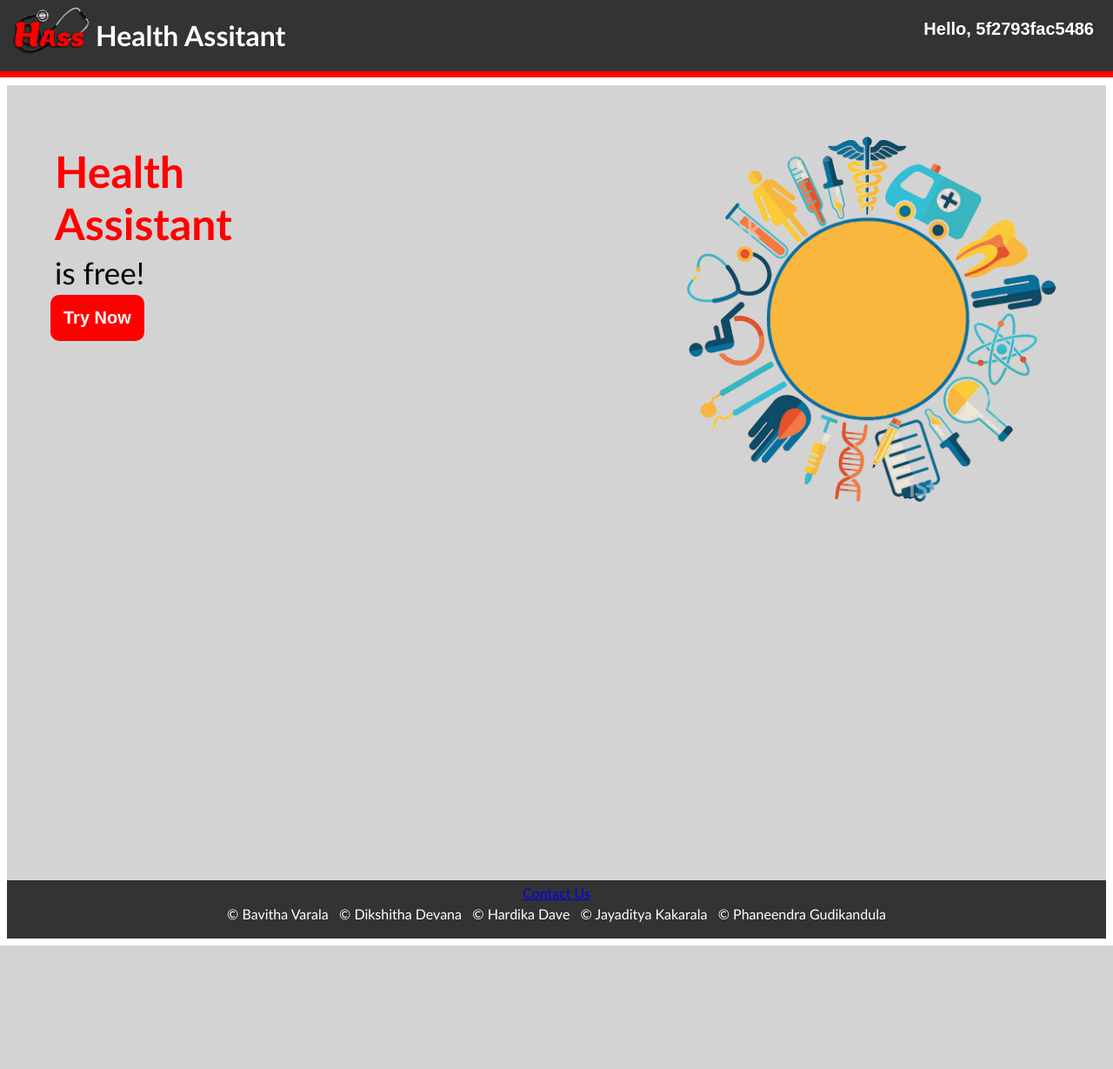
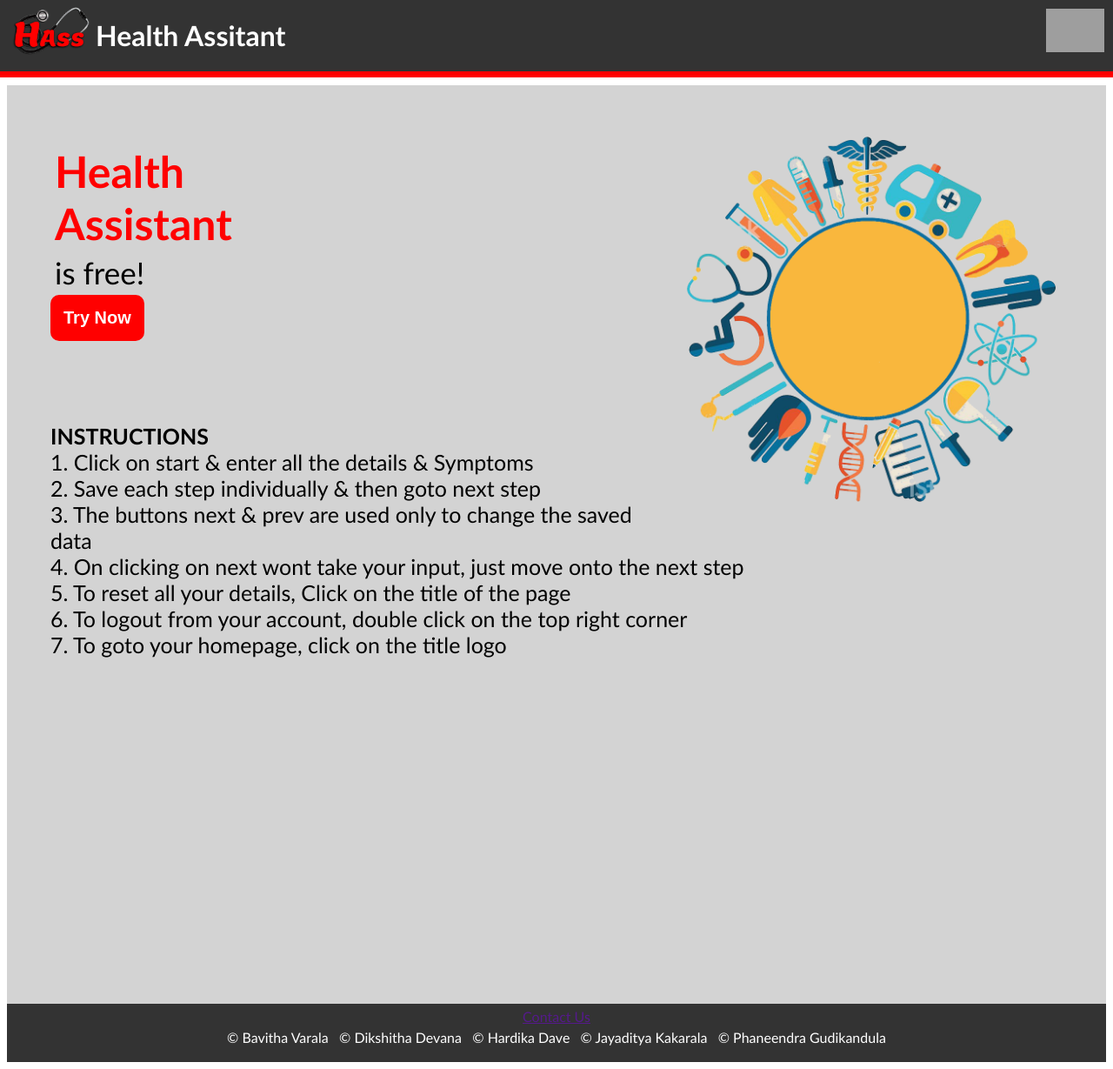
Before and after one commit to Phani7g/Health-Assistant, a PHP site: page / in a window 1280 px wide. Shown: the whole page at 87% size. Before the commit the page ends 1087 px from the top, so only its background shows below. Run offline with PHP 8.4, Linux system fonts and the light colour scheme; a user stored in the database is signed in; grey boxes are pictures that could not be loaded.

Commit message:
version 2.0

```diff
--- a/connection.php
+++ b/connection.php
@@ -3,11 +3,11 @@
     //session has not started
     session_start();
 	}
-	$con=mysqli_connect("localhost","root","");
+	$con=mysqli_connect("localhost","kakaral","Harika@12345");
 	if(!$con)
 	{
 		die('Error connecting to server :'.mysqli_error());
 	}
-	mysqli_select_db($con,"health assistant");
+	mysqli_select_db($con,"kakaral_wp1");
 
 ?>
--- a/footer.php
+++ b/footer.php
@@ -1,8 +1,8 @@
-		<link rel="stylesheet" type="text/css" href="css/footer.css" />
+<link rel="stylesheet" type="text/css" href="css/footer.css" />
 		<div class="footer">
 		<center>
 			<div class="headlast">
-				<a href="contact.php" class="cu">Contact Us</a>
+				<a href="" class="cu">Contact Us</a>
 			</div>
 			<div class="names"> &copy; Bavitha Varala &nbsp;  &copy; Dikshitha Devana &nbsp;  &copy; Hardika Dave &nbsp;  &copy; Jayaditya Kakarala &nbsp;  &copy; Phaneendra Gudikandula</div>
 			<br>
--- a/header.php
+++ b/header.php
@@ -1,9 +1,9 @@
-	<link rel="stylesheet" type="text/css" href="css/header.css" />
+<link rel="stylesheet" type="text/css" href="css/header.css" />
 	<div class="navigationbar">
 		<ul>
 
-						<li><a href="index.php"><img src="images/logo.png" width="100px" alt="Logo"></a></li>
-						<li><a href="reset.php" style="text-decoration:none;"><h1>Health Assitant</h1></a></li>
+						<li><a href="index.php"><img src="images/logo.png" width="100px" alt="Home"></a></li>
+						<li><a href="reset.php" style="text-decoration:none;" title="reset"><h1>Health Assitant</h1></a></li>
 
 
 				<?php
@@ -19,12 +19,7 @@
 				}
 				else
 				{
-						$u = $_SESSION["user"];
-						echo '<li class="listb">
-						  <button onclick="showlogout()">
-						    Hello, '.$u.'
-						  </button></li>
-						  <li class="lista" id="logout"><a href="logout.php">Logout</a></li>';;
+						echo '<li class="lista" style="padding:10px;"><a href="logout.php" title="logout"><img src="images/logout.png" height="50px"></a></li>';
 				}
 				?>
 			</ul>
--- a/index.php
+++ b/index.php
@@ -5,8 +5,10 @@
 	<title>Health Assistant | Health Pediction </title>
 	<meta name="viewport" content="width=device-width, initial-scale=1, shrink-to-fit=no" />
 	<link rel="icon" type="image/x-icon" href="images/icon.png">
+	<link rel="stylesheet" type="text/css" href="css/index.css" />
+	<link rel="stylesheet" type="text/css" href="css/w3.css">
+    <link rel="stylesheet" href="https://cdnjs.cloudflare.com/ajax/libs/font-awesome/4.7.0/css/font-awesome.min.css">
 
-	<link rel="stylesheet" type="text/css" href="css/index.css" />
 </head>
 <body>
 	<?php include_once("header.php"); ?>
@@ -14,7 +16,7 @@
 	</div>
 	<div  class="totalpage">
 		<br>
-			<div id="id02" class="modal" style="display:none">
+			<div id="id02" class="modal" style="display:none;color:white;">
 			<center>
 					<form class="box2" action="signup_page.php" method="post">
 							<h2> REGISTER</h2>
@@ -37,11 +39,11 @@
 							<h2>LOGIN</h2>
 							<input type="text" placeholder="Username" name="uname" required><br>
 							<input type="password" placeholder="Password" name="psw" required><br>
-							<button type="submit">Login</button>
+							<button type="submit">Login</button><br>
 						</form>
 			</center>
 		</div>
-		<div class="bgimage"><img src="images/circle.png" width="500px"alt="Health Prediction"></div>                                                                                        <!-- Close of Login -->
+		<div class="bgimage w3-spin"><img src="images/circle.png" width="500px"alt="Health Prediction"></div>                                                                                        <!-- Close of Login -->
 		<div class="content">
 
 			<p class="head">Health Assistant</p>
@@ -53,12 +55,19 @@
 					'<button style="background-color:red;border:none;border-radius:10px;"><a href="view.php" style="text-decoration:none;color:white;border:none;">Try Now</a></button>';
 			} ?>
 		</div>
+		<div class="instructions" style="margin:50px;">
+  <br><p style="font-size:25px;"><b>INSTRUCTIONS</b><br>
+     1. Click on start & enter all the details & Symptoms<br>
+     2. Save each step individually & then goto next step<br>
+     3. The buttons next & prev are used only to change the saved data<br>
+     4. On clicking on next wont take your input, just move onto the next step<br>
+     5. To reset all your details, Click on the title of the page<br>
+     6. To logout from your account, double click on the top right corner<br>
+     7. To goto your homepage, click on the title logo</p><br>
+</div>
 		<br><br>
 		<br><br><br><br><br><br><br><br><br><br><br><br><br><br>
-		<br><br><br><br><br><br><br><br><br><br><br><br><br><br>
 	</div>                                                                                              <!-- Close of Total page  -->
-
-
 
 
 	<?php include_once("footer.php"); ?>
--- a/logout.php
+++ b/logout.php
@@ -3,5 +3,8 @@ session_start();
 unset($_SESSION["user"]);
 unset($_SESSION["access"]);
 unset($_SESSION["n"]);
-header('Location: index.php');
+echo ("<SCRIPT LANGUAGE='JavaScript'>
+window.alert(' Logged out Succesfully')
+window.location.href='index.php';
+</SCRIPT>");
 ?>
--- a/signup_page.php
+++ b/signup_page.php
@@ -2,12 +2,12 @@
 
 if($_POST["psw"]==$_POST["psw1"] && $_POST["psw"]!="" && $_POST["uname"]!="")
 {
-	$con=mysqli_connect("localhost","root","");
+	$con=mysqli_connect("localhost","kakaral","Harika@12345");
 	if(!$con)
 	{
 		die('Error connecting to server :'.mysqli_error());
 	}
-	mysqli_select_db($con,"health assistant");
+	mysqli_select_db($con,"kakaral_wp1");
 
 	$result=mysqli_query($con,"SELECT uname FROM user_details WHERE uname='$_POST[uname]'");
 
```
Also changed, not shown: submit.php (+32 -5 lines), symptom_prediction.php (+30 -20 lines), view.php (+22 -7 lines), .htaccess.
